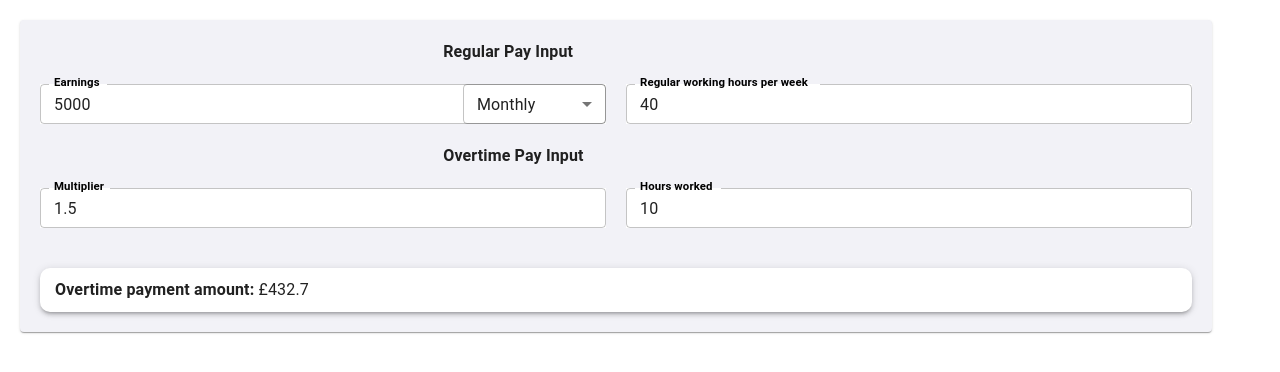
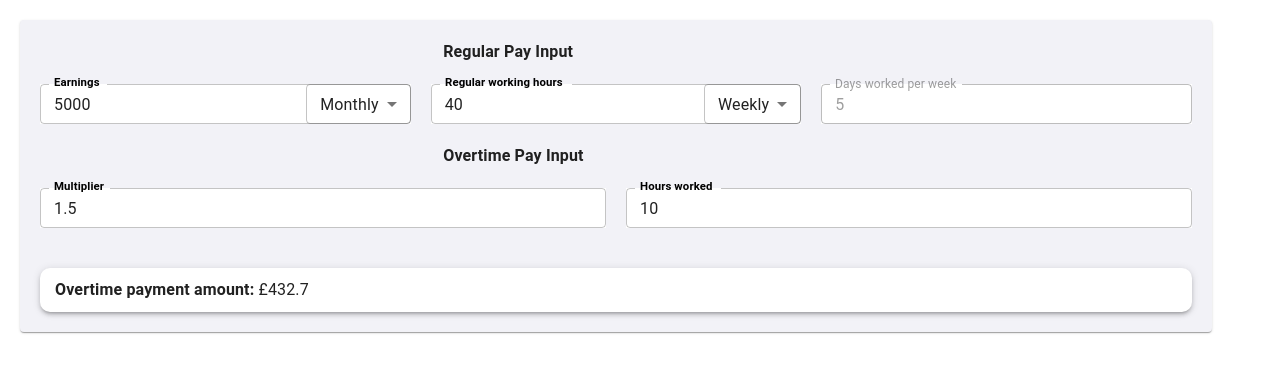
Before and after one commit to alma957/Zelt-Overtime-Calculator, a React (Create React App) app: page / in a window 1280 px wide. Shown: the top 372 px of the page. Built offline with nearby package versions, Linux system fonts and the light colour scheme.

Commit message:
added days worked per week

```diff
--- a/src/Forms/output.tsx
+++ b/src/Forms/output.tsx
@@ -8,7 +8,7 @@ const marginLeft={marginLeft:"5px"}
 export const Output = ({props}:any):JSX.Element=>{
 
     const data = props as InputState
-
+    const total = data.regPay*payPeriodMapping[data.regPayFreq as keyof typeof payPeriodMapping]/(data.regHours*(data.regHoursFreq==="weekly"?1:data.daysWorkedPerWeek))*data.mult*data.extrHoursWorked
 
     return (
         <Box>
@@ -17,7 +17,7 @@ export const Output = ({props}:any):JSX.Element=>{
 
         <Typography style={marginLeft} >
 
-        <b>Overtime payment amount: </b>£{currencyFormat(roundUpAll(data.regPay*payPeriodMapping[data.regPayFreq as keyof typeof payPeriodMapping]/data.regHours*data.mult*data.extrHoursWorked))}
+        <b>Overtime payment amount: </b>{isNaN(total)?"": "£"+currencyFormat(roundUpAll(total))}
        </Typography>
        </Box>
        </Box>
--- a/src/Forms/overtimeCalculator.tsx
+++ b/src/Forms/overtimeCalculator.tsx
@@ -38,11 +38,12 @@ const inputSameRow = {display:"flex",FlexDirection:"row",justifyContent:"flex-st
 
   const [inputState,setInputState] = useState<InputState>({
    regHours:40,
-
+    regHoursFreq:"weekly",
    regPay:5000,
    regPayFreq:"monthly",
    extrHoursWorked:10,
-   mult:1.5
+   mult:1.5,
+   daysWorkedPerWeek:5
   });
 
 
@@ -110,16 +111,16 @@ const inputSameRow = {display:"flex",FlexDirection:"row",justifyContent:"flex-st
         style={{...inputStyle,width:"100%"}}
         inputProps={{min:0}}
 
-        // InputProps={{
-        //   endAdornment:<Select value={inputState.regHoursFreq} style={{marginRight:"-14px",width:"35%"}} onChange={(e)=>{
-        //     inputState.regHoursFreq = e.target.value
-        //     setInputState({...inputState})
-        //   }}>
-        //   <MenuItem value="weekly">Weekly</MenuItem>
-        //   <MenuItem value="daily">Daily</MenuItem></Select>,
-        // }}
+        InputProps={{
+          endAdornment:<Select value={inputState.regHoursFreq} style={{marginRight:"-14px",width:"35%"}} onChange={(e)=>{
+            inputState.regHoursFreq = e.target.value
+            setInputState({...inputState})
+          }}>
+          <MenuItem value="weekly">Weekly</MenuItem>
+          <MenuItem value="daily">Daily</MenuItem></Select>,
+        }}
 
-        label="Regular working hours per week"
+        label="Regular working hours"
         value={inputState?.regHours}
         InputLabelProps={{
           shrink: true,
@@ -135,6 +136,30 @@ const inputSameRow = {display:"flex",FlexDirection:"row",justifyContent:"flex-st
         FormHelperTextProps={{
          // style: errorStyle,
         }}
+
+      />      </Box>
+      <Box style={{width:"100%",marginLeft:"20px"}}>
+        <TextField
+        size="small"
+        type="number"
+        style={{...inputStyle,width:"100%"}}
+
+
+
+        label="Days worked per week"
+        value={inputState?.daysWorkedPerWeek}
+        InputProps={{ inputProps: { min: 0, max: 7 } }}
+        disabled={inputState.regHoursFreq==="weekly"?true:false}
+        InputLabelProps={{
+          shrink: true,
+          style: inputState.regHoursFreq==="weekly"?{}: labelStyle,
+        }}
+      //  value={inputState.date}
+        onChange={e => {
+          inputState!.daysWorkedPerWeek=parseFloat(e.target.value)
+          setInputState({...inputState})
+        }}
+
 
       />      </Box>
 
--- a/src/Forms/variables.tsx
+++ b/src/Forms/variables.tsx
@@ -3,9 +3,10 @@ export interface InputState {
    regPay:number;
    regPayFreq:string;
    regHours:number;
-
+   regHoursFreq:string;
    mult:number;
-   extrHoursWorked:number
+   extrHoursWorked:number;
+   daysWorkedPerWeek:number;
 
   }
  export interface OutputState {
```
